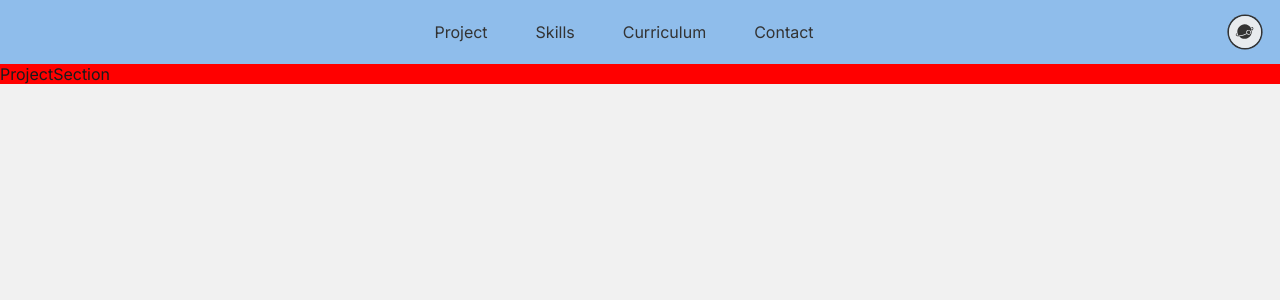
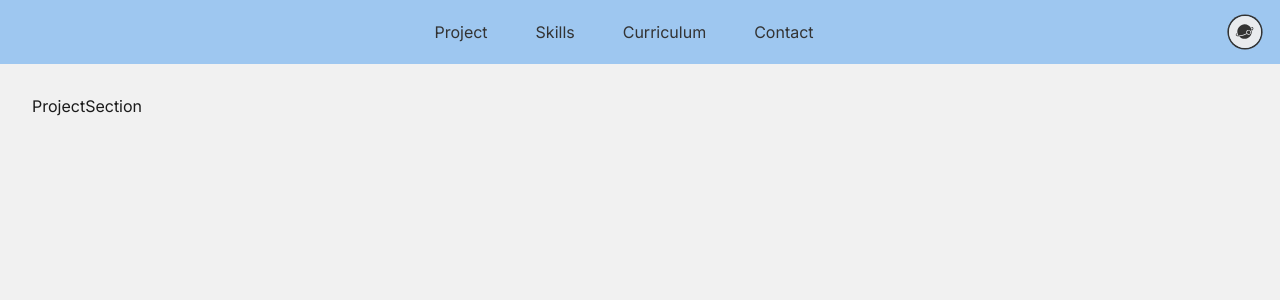
Before and after one commit to akliyachir/portfolio, a React (Vite) app: page / in a window 1280 px wide. Shown: the top 300 px of the page. Built offline with nearby package versions, Linux system fonts and the light colour scheme.

Commit message:
projects section

```diff
--- a/src/Components/4-ProjectSection/ProjectSection.css
+++ b/src/Components/4-ProjectSection/ProjectSection.css
@@ -1,3 +1,3 @@
 .ProjectSection {
-	background-color: red;
+	padding: 2rem;
 }
--- a/src/ListsAndFixedContent/projectsContent.js
+++ b/src/ListsAndFixedContent/projectsContent.js
@@ -4,6 +4,8 @@ const projectsContent = [
 		project_name: 'articles publishing platform',
 		project_technologies: ['react...'],
 		project_description: 'a platform to publish articles',
+		project_image_preview:
+			'..img/srcimgprojectsImages/1-articles-publishing-platform.png',
 	},
 ];
 
--- a/src/index.css
+++ b/src/index.css
@@ -18,9 +18,9 @@ body {
 	--clr-4: #000;
 	--clr-5: #333;
 	--clr-6: #555;
-	--tl-1: #8fbdeb;
-	--tl-2: #699ccf;
-	--td-1: #467db4;
+	--tl-1: #9ec7f0;
+	--tl-2: #9ac3ec;
+	--td-1: #66a1db;
 	--td-2: #284e74;
 	--f-1: #1b1b1b;
 	--f-2: #eee;
```
Also changed, not shown: src/img/projectsImages/1-articles-publishing-platform.png (added).
